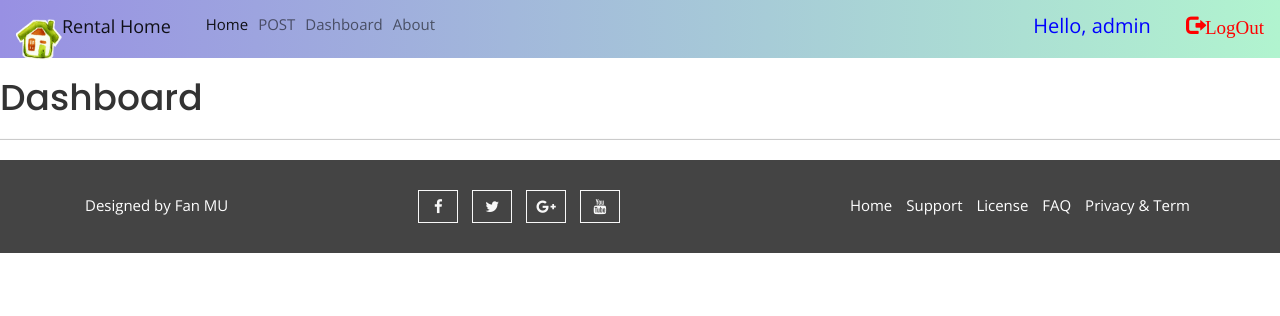
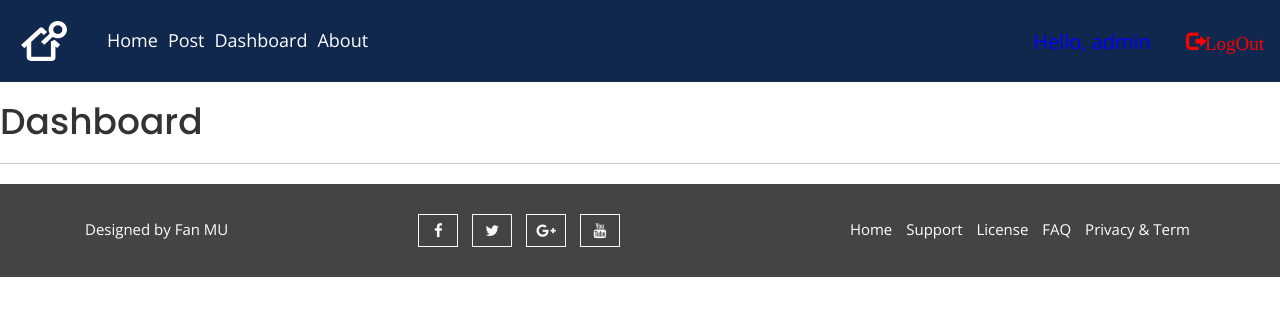
Before and after one commit to khanh-mrc/Rent-House, a Django app: page /dashboard/ in a window 1280 px wide. Shown: the top 316 px of the page. Run offline with Django 4.2, Linux system fonts and the light colour scheme; a user stored in the database is signed in; some libraries are stand-ins or nearby versions.

Commit message:
Update UI for navbar

```diff
--- a/templates/navbar.html
+++ b/templates/navbar.html
@@ -7,7 +7,7 @@
         margin-right: 20px;
     }
     .menu-bar{
-        background-image: linear-gradient(90deg,#9890e3 ,#b1f4cf);
+        background-color: #10284e ;
     }
     .nav-link:hover {
       font-weight: 600;
@@ -16,15 +16,15 @@
     .navbar-brand{
      color:grey;
      font-size: larger;
-     margin: 0px;
+     margin: 0px 5px 20px 5px;
     }
 
 </style>
 <div class="menu-bar">
-<nav class="navbar navbar-expand-lg navbar-light " style="margin-bottom:0px; margin-top:-7px">
+<nav class="navbar navbar-expand-lg navbar-light " style="margin:auto">
   <div class="navbar-header">
-    <a class="navbar-brand" href="{% url 'home' %}"><img class ="d-inline-block align-top"
-      src="{% static 'img/ico/f6.ico'%}" width="46" height="46" style="margin-bottom:0px;">Rental Home</a>
+    <a class="navbar-brand" href="{% url 'home' %}">
+      <img src="{% static 'img/ico/logo.png'%}" width="46" height="40"></a>
   </div>
     <button class="navbar-toggler" type="button" data-toggle="collapse" data-target="#navbarNav" aria-controls="navbarNav" aria-expanded="false" aria-label="Toggle navigation">
       <span class="navbar-toggler-icon"></span>
@@ -32,16 +32,16 @@
     <div class="collapse navbar-collapse" id="navbarNav">
       <ul class="navbar-nav">
         <li class="nav-item active">
-          <a class="nav-link active" href="{% url 'home' %}">Home <span class="sr-only">(current)</span></a>
+          <a class="nav-link active" href="{% url 'home' %}" style="color:white;font-size:18px">Home <span class="sr-only">(current)</span></a>
         </li>
         <li class="nav-item active">
-          <a class="nav-link" href="#">POST</a>
+          <a class="nav-link" href="#" style="color:white;font-size:18px">Post</a>
         </li>
         <li class="nav-item active">
-          <a class="nav-link" href="dashboard">Dashboard</a>
+          <a class="nav-link" href="{% url 'dashboard' %}" style="color:white;font-size:18px">Dashboard</a>
         </li>
         <li class="nav-item active">
-          <a class="nav-link " href="{% url 'about' %}">About</a>
+          <a class="nav-link " href="{% url 'about' %}" style="color:white;font-size:18px">About</a>
         </li>
       </ul>
 
@@ -51,10 +51,11 @@
         <li><a href="{% url 'logout'%}">
           <span class="glyphicon glyphicon-log-out" style="color:red;font-size:19px" >LogOut</span></a></li>
         {% else %}
-        <li><a href="{% url 'login' %}">
-          <span class="glyphicon glyphicon-log-in" style="color:green;font-size:18px"> LogIn</span> </a></li>
+        <li>
+          <a href="{% url 'login' %}">
+          <span class="glyphicon glyphicon-log-in" style="color:white;font-size:18px"> Login</span> </a></li>
         <li><a href="{% url 'register' %}">
-          <span class="glyphicon glyphicon-user" style="color:green;font-size:18px"> Register</span> </a></li>
+          <span class="glyphicon glyphicon-user" style="color:white;font-size:18px"> Register</span> </a></li>
         {% endif %}
       </ul>
     </div>
```
